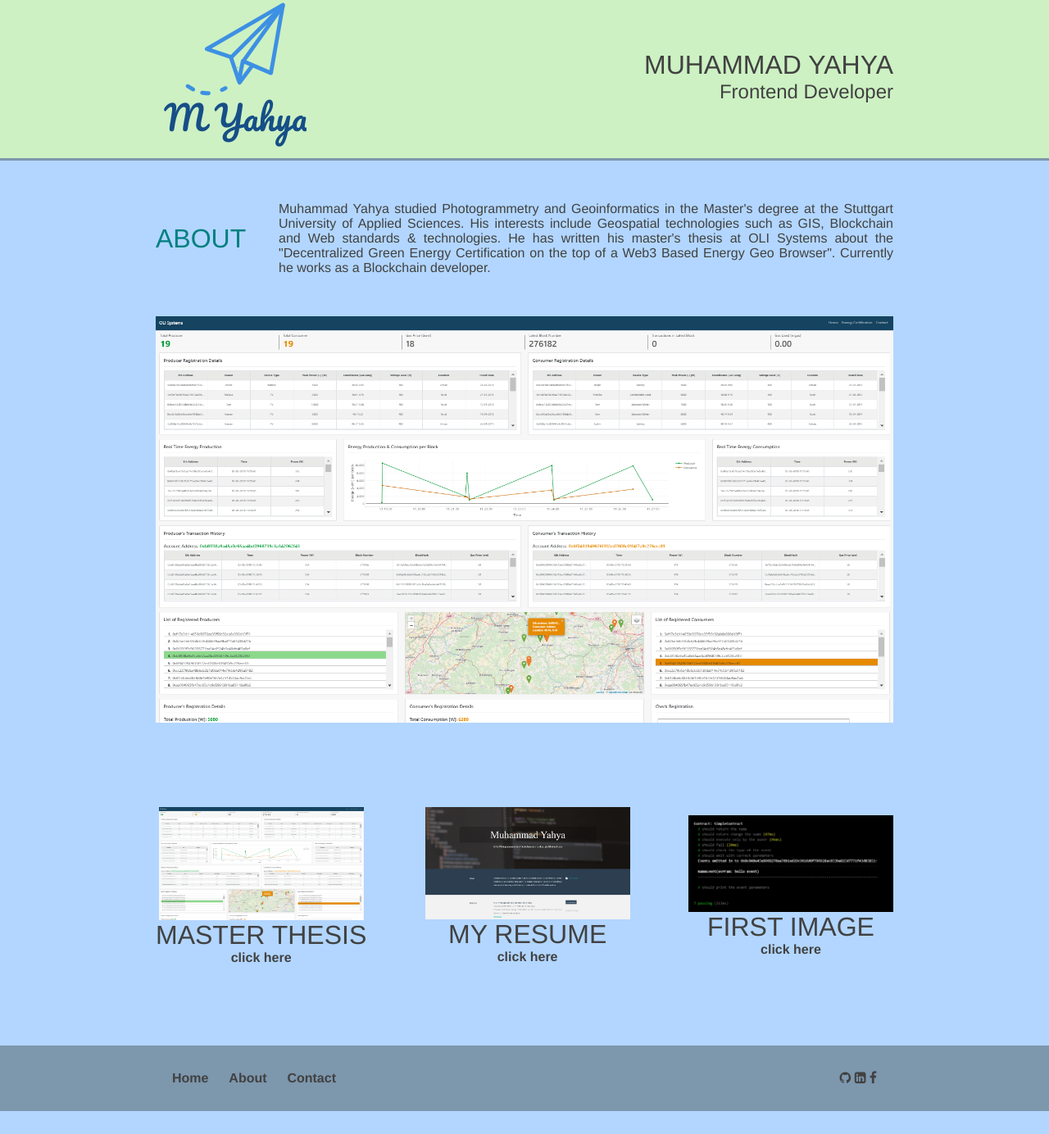
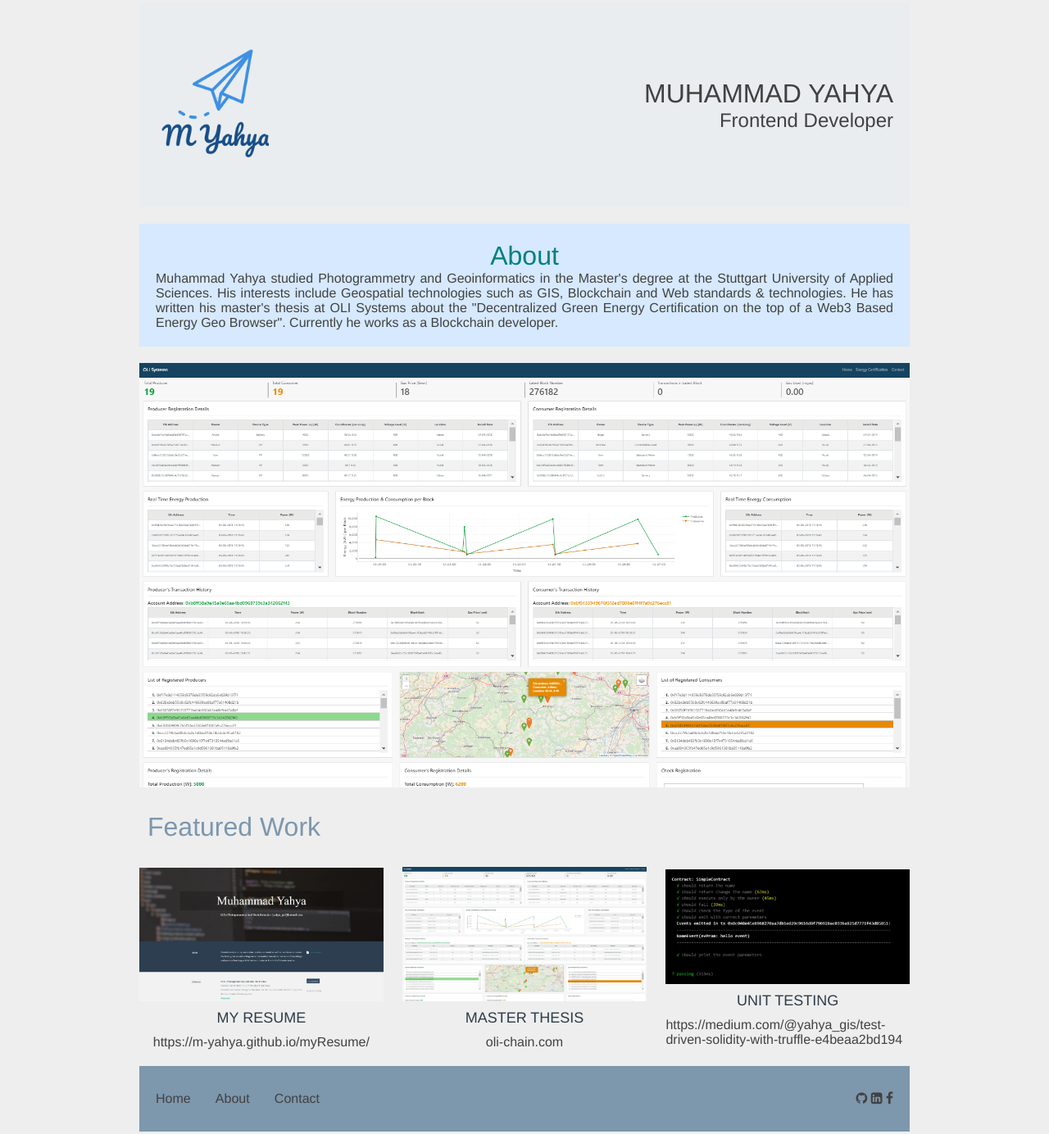
Before and after one commit to m-yahya/udacity-portfolio, a plain HTML site: page index.html in a window 1280 px wide. Shown: the part 7-1391 px from the top of the page at 82% size. Before the commit the page ends 1363 px from the top, so only its background shows below. Drawn offline with Linux system fonts and the light colour scheme.

Commit message:
project updated

```diff
--- a/css/main.css
+++ /dev/null
@@ -1,193 +0,0 @@
-* {
-  margin: 0;
-  padding: 0;
-  box-sizing: border-box;
-}
-
-body {
-  font-family: "Helvetica", "Arial", sans-serif;
-  color: #414141;
-  background-color: #eeeeee;
-}
-
-/* header section */
-.header-container {
-  background-color: #cdf1c3;
-  display: flex;
-  justify-content: center;
-}
-
-.header {
-  width: 900px;
-  height: 200px;
-  display: flex;
-  justify-content: space-between;
-  align-items: center;
-}
-
-.title {
-  display: flex;
-  justify-content: center;
-  flex-direction: column;
-  align-items: flex-end;
-}
-
-h1,
-h2 {
-  font-weight: normal;
-}
-h1 {
-  text-transform: uppercase;
-}
-
-@media (max-width: 500px) {
-  .header {
-    display: flex;
-    justify-content: space-between;
-    flex-direction: column;
-  }
-}
-
-hr {
-  height: 1px;
-  border: 0;
-  border-top: 3px solid #7d97ad;
-}
-
-/* about section */
-.about-container {
-  display: flex;
-  justify-content: center;
-  margin: 20px;
-}
-
-.about {
-  width: 900px;
-  height: 150px;
-  display: flex;
-  justify-content: space-between;
-  align-items: center;
-}
-
-.about-title {
-  flex: 1;
-}
-
-.about-text {
-  flex: 5;
-}
-
-.about-title h1 {
-  color: teal;
-}
-
-.about-text p {
-  text-align: justify;
-}
-
-/* thesis section */
-.thesis-container {
-  display: flex;
-  justify-content: center;
-  margin: 20px;
-}
-
-.thesis {
-  width: 900px;
-  display: flex;
-  justify-content: space-between;
-}
-
-.thesis-img img {
-  width: 100%;
-}
-
-.main {
-  display: flex;
-}
-
-/* work section */
-.work-container {
-  margin: 20px;
-  display: flex;
-  justify-content: center;
-}
-
-.work {
-  width: 900px;
-  height: 350px;
-  display: flex;
-  justify-content: space-between;
-  align-items: center;
-}
-
-.work-item {
-  display: flex;
-  flex-direction: column;
-  justify-content: center;
-  align-items: center;
-}
-
-.work-item-img {
-  max-width: 250px;
-}
-
-/* footer section */
-
-.footer-container {
-  display: flex;
-  justify-content: center;
-  background-color: #7d97ad;
-}
-
-.footer {
-  width: 900px;
-  height: 80px;
-  display: flex;
-  justify-content: space-between;
-  align-items: center;
-  padding: 20px;
-}
-
-.footer-item {
-  display: flex;
-  justify-content: center;
-}
-
-.footer-link-item {
-  width: 200px;
-  display: flex;
-  justify-content: space-between;
-  align-items: center;
-}
-
-a {
-  text-decoration: none;
-  color: #414141;
-  font-weight: bold;
-}
-
-a:hover {
-  color: orangered;
-}
-
-/* mobile devices */
-@media only screen and (max-width: 400px) {
-  body {
-    background-color: #f09a9d; /* Red */
-  }
-}
-
-/* tablet devices */
-@media only screen and (min-width: 401px) and (max-width: 960px) {
-  body {
-    background-color: #f5cf8e; /* Yellow */
-  }
-}
-
-/* desktop devices */
-@media only screen and (min-width: 961px) {
-  body {
-    background-color: #b2d6ff; /* Blue */
-  }
-}
--- /dev/null
+++ b/css/master.css
@@ -0,0 +1,224 @@
+* {
+  margin: 0;
+  padding: 0;
+  box-sizing: border-box;
+}
+
+body {
+  font-family: "Helvetica", "Arial", sans-serif;
+  color: #414141;
+  background-color: #eeeeee;
+}
+
+h1,
+h2 {
+  font-weight: normal;
+}
+
+h1 {
+  text-transform: uppercase;
+}
+
+.main-container {
+  display: flex;
+  flex-wrap: wrap;
+}
+
+.section {
+  width: 100%;
+  height: 300px;
+  display: flex;
+  justify-content: center;
+  align-items: center;
+  margin: 10px;
+}
+
+/* header section */
+.header {
+  background-color: #eaedf0;
+  height: 250px;
+  justify-content: space-between;
+  flex-direction: column;
+  padding: 20px;
+}
+
+.logo img {
+  width: 150px;
+  height: 150px;
+}
+
+.title {
+  display: flex;
+  justify-content: center;
+  flex-direction: column;
+  align-items: center;
+}
+
+/* about section */
+.about {
+  background-color: #d6e9fe;
+  display: flex;
+  flex-direction: column;
+  padding: 20px;
+  height: 300px;
+}
+
+.about-title h1 {
+  color: teal;
+  text-transform: capitalize;
+}
+
+.about-text p {
+  text-align: justify;
+}
+
+/* thesis image */
+.thesis {
+  height: 250px;
+}
+
+.thesis img {
+  max-width: 100%;
+}
+
+/* work section */
+.work {
+  display: flex;
+  flex-direction: column;
+}
+
+.work-heading h1 {
+  text-transform: capitalize;
+  color: #7d97ad;
+  padding: 20px;
+}
+
+.work-item {
+  display: flex;
+  flex-direction: column;
+  align-items: center;
+  margin: 10px;
+}
+
+.work-item img {
+  max-width: 100%;
+  max-height: 100%;
+}
+
+.work-item h1 {
+  color: #2d3c49;
+  font-size: 18px;
+  margin: 10px;
+}
+
+a {
+  text-decoration: none;
+  color: #414141;
+}
+
+a:hover {
+  color: orangered;
+}
+
+/* footer section */
+
+.footer-container {
+  display: flex;
+  justify-content: center;
+  background-color: #7d97ad;
+}
+
+.footer {
+  height: 80px;
+  display: flex;
+  justify-content: space-between;
+  align-items: center;
+  padding: 20px;
+  background-color: #7d97ad;
+}
+
+.footer-item {
+  display: flex;
+  justify-content: center;
+}
+
+.footer-link-item {
+  width: 200px;
+  display: flex;
+  justify-content: space-between;
+  align-items: center;
+}
+
+/* mobile devices */
+
+/* tablet devices */
+@media only screen and (min-width: 401px) and (max-width: 960px) {
+  .work-item {
+    display: flex;
+    justify-content: center;
+    align-items: center;
+  }
+
+  .about {
+    height: 250px;
+  }
+
+  .work-item img {
+    max-width: 100%;
+    max-width: 100%;
+  }
+
+  .thesis {
+    height: auto;
+  }
+
+  .thesis img {
+    max-width: 100%;
+    max-width: 100%;
+  }
+}
+
+/* desktop devices */
+@media only screen and (min-width: 961px) {
+  .main-container {
+    width: 960px;
+    margin: 0 auto;
+  }
+
+  .header {
+    display: flex;
+    flex-direction: row;
+    justify-content: space-between;
+    align-items: center;
+  }
+
+  .title {
+    display: flex;
+    justify-content: center;
+    flex-direction: column;
+    align-items: flex-end;
+  }
+
+  .about {
+    height: 150px;
+  }
+
+  .work {
+    display: flex;
+    flex-direction: row;
+    justify-content: space-between;
+    align-items: center;
+  }
+
+  .work-item {
+    max-width: 31%;
+  }
+
+  .work-item img {
+    max-width: 100%;
+  }
+
+  .thesis {
+    height: auto;
+  }
+}
--- a/index.html
+++ b/index.html
@@ -15,24 +15,20 @@
       rel="stylesheet"
       href="https://cdnjs.cloudflare.com/ajax/libs/font-awesome/4.7.0/css/font-awesome.min.css"
     />
-    <link rel="stylesheet" href="css/main.css" />
+    <link rel="stylesheet" href="css/master.css" />
   </head>
 
   <body>
-    <div class="header-container">
-      <div class="header">
+    <div class="main-container">
+      <div class="section header">
         <div class="logo"><img src="img/logo4.png" alt="" /></div>
         <div class="title">
           <div class="main-title"><h1>Muhammad Yahya</h1></div>
           <div class="sub-title"><h2>Frontend Developer</h2></div>
         </div>
       </div>
-    </div>
 
-    <hr />
-
-    <div class="about-container">
-      <div class="about">
+      <div class="section about">
         <div class="about-title"><h1>About</h1></div>
         <div class="about-text">
           <p>
@@ -46,18 +42,21 @@
           </p>
         </div>
       </div>
-    </div>
 
-    <div class="thesis-container">
-      <div class="thesis">
-        <div class="thesis-img">
-          <img src="img/thesis.png" alt="Master Thesis Project" />
+      <div class="section thesis">
+        <img src="img/thesis.png" alt="Master Thesis Project" />
+      </div>
+
+      <div class="work-heading"><h1>Featured Work</h1></div>
+
+      <div class="work">
+        <div class="work-item">
+          <img class="work-item-img" src="img/resume.png" alt="Resume" />
+          <h1>My Resume</h1>
+          <a href="https://m-yahya.github.io/myResume/" target="_blank"
+            >https://m-yahya.github.io/myResume/</a
+          >
         </div>
-      </div>
-    </div>
-
-    <div class="work-container">
-      <div class="work">
         <div class="work-item">
           <img
             class="work-item-img"
@@ -66,29 +65,21 @@
             alt="Master Thesis Project"
           />
           <h1>Master Thesis</h1>
-          <a href="oli-chain.com" target="_blank">click here</a>
+          <a href="oli-chain.com" target="_blank">oli-chain.com</a>
         </div>
-        <div class="work-item">
-          <img class="work-item-img" src="img/resume.png" alt="Resume" />
-          <h1>My Resume</h1>
-          <a href="https://m-yahya.github.io/myResume/" target="_blank"
-            >click here</a
-          >
-        </div>
+
         <div class="work-item">
           <img class="work-item-img" src="img/medium.jpg" alt="logo" />
-          <h1>First image</h1>
+          <h1>Unit Testing</h1>
           <a
             href="https://medium.com/@yahya_gis/test-driven-solidity-with-truffle-e4beaa2bd194"
             target="_blank"
-            >click here</a
+            >https://medium.com/@yahya_gis/test-driven-solidity-with-truffle-e4beaa2bd194</a
           >
         </div>
       </div>
-    </div>
 
-    <div class="footer-container">
-      <div class="footer">
+      <div class="section footer">
         <div class="footer-item">
           <div class="footer-link">
             <div class="footer-link-item">
```
